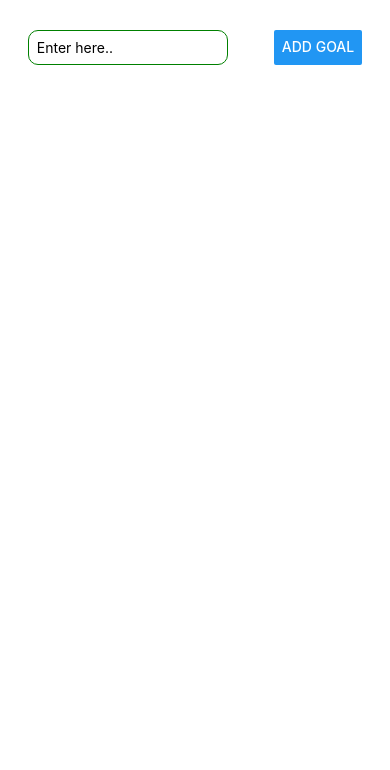
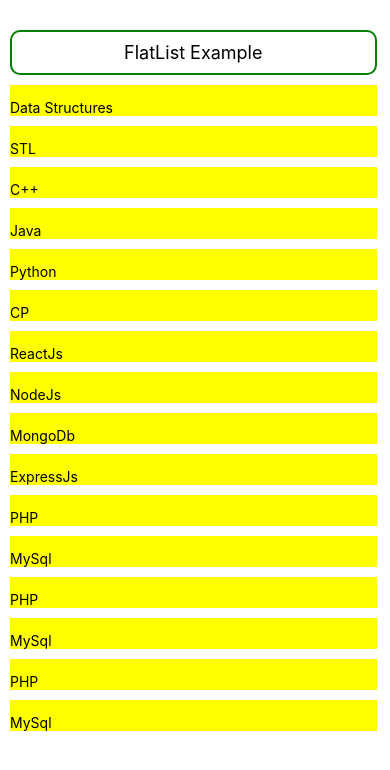
Before and after one commit to rohan-diligentic/ReactNativeCourse, a React Native app in the folder my-app/: screen / in a window 390 px wide. Shown: the top 770 px of the page. Built offline with nearby package versions, Linux system fonts and the light colour scheme.

Commit message:
committed

```diff
--- a/my-app/App.js
+++ b/my-app/App.js
@@ -1,11 +1,9 @@
-import { View, ScrollView } from 'react-native';
-import Project1 from './BasicProjects/Project1';
-
+import Example1 from './components/FlatListExample/Example1'
 export default function App() {
 
   return (
     <>
-      <Project1 />
+      <Example1 />
     </>
   )
 
--- /dev/null
+++ b/my-app/components/FlatListExample/Example1.js
@@ -0,0 +1,123 @@
+import { FlatList, View, Text, TextInput, StyleSheet } from "react-native";
+
+const DATA = [
+  {
+    id: "1",
+    title: "Data Structures",
+  },
+  {
+    id: "2",
+    title: "STL",
+  },
+  {
+    id: "3",
+    title: "C++",
+  },
+  {
+    id: "4",
+    title: "Java",
+  },
+  {
+    id: "5",
+    title: "Python",
+  },
+  {
+    id: "6",
+    title: "CP",
+  },
+  {
+    id: "7",
+    title: "ReactJs",
+  },
+  {
+    id: "8",
+    title: "NodeJs",
+  },
+  {
+    id: "9",
+    title: "MongoDb",
+  },
+  {
+    id: "10",
+    title: "ExpressJs",
+  },
+  {
+    id: "11",
+    title: "PHP",
+  },
+  {
+    id: "12",
+    title: "MySql",
+  },
+  {
+    id: "13",
+    title: "PHP",
+  },
+  {
+    id: "14",
+    title: "MySql",
+  },
+  {
+    id: "15",
+    title: "PHP",
+  },
+  {
+    id: "16",
+    title: "MySql",
+  },
+];
+
+export default function Example1() {
+  return (
+    <>
+      <View style={styles.header}>
+        <Text style={styles.headerText}>FlatList Example</Text>
+      </View>
+
+      {/* FlatList */}
+      <View style={styles.flatStyle}>
+        <FlatList
+          data={DATA}
+          renderItem={({ item }) => {
+            return (
+              <View key={item.id} style={styles.flatView}>
+                <Text style={styles.flatText}>{item.title}</Text>
+              </View>
+            );
+          }}
+          keyExtractor={(item) => item.id}
+          alwaysBounceVertical={true}
+        />
+      </View>
+    </>
+  );
+}
+
+const styles = StyleSheet.create({
+  header: {
+    borderWidth: 2,
+    borderColor: "green",
+    width: "94%",
+    borderRadius: 10,
+    marginTop: 30,
+    padding: 10,
+    marginLeft: 10,
+  },
+  headerText: {
+    textAlign: "center",
+    fontSize: 18,
+  },
+  flatView: {
+    width: "94%",
+    marginLeft: 10,
+    backgroundColor: "yellow",
+    marginTop: 10,
+    paddingTop: 14,
+  },
+  flatText: {
+    color: "black",
+  },
+  flatStyle: {
+    flex: 1
+  },
+});
```
Also changed, not shown: my-app/components/ScrollViewExample/Example1.js (+124 -4 lines), my-app/Notes/ScrollView.txt.
